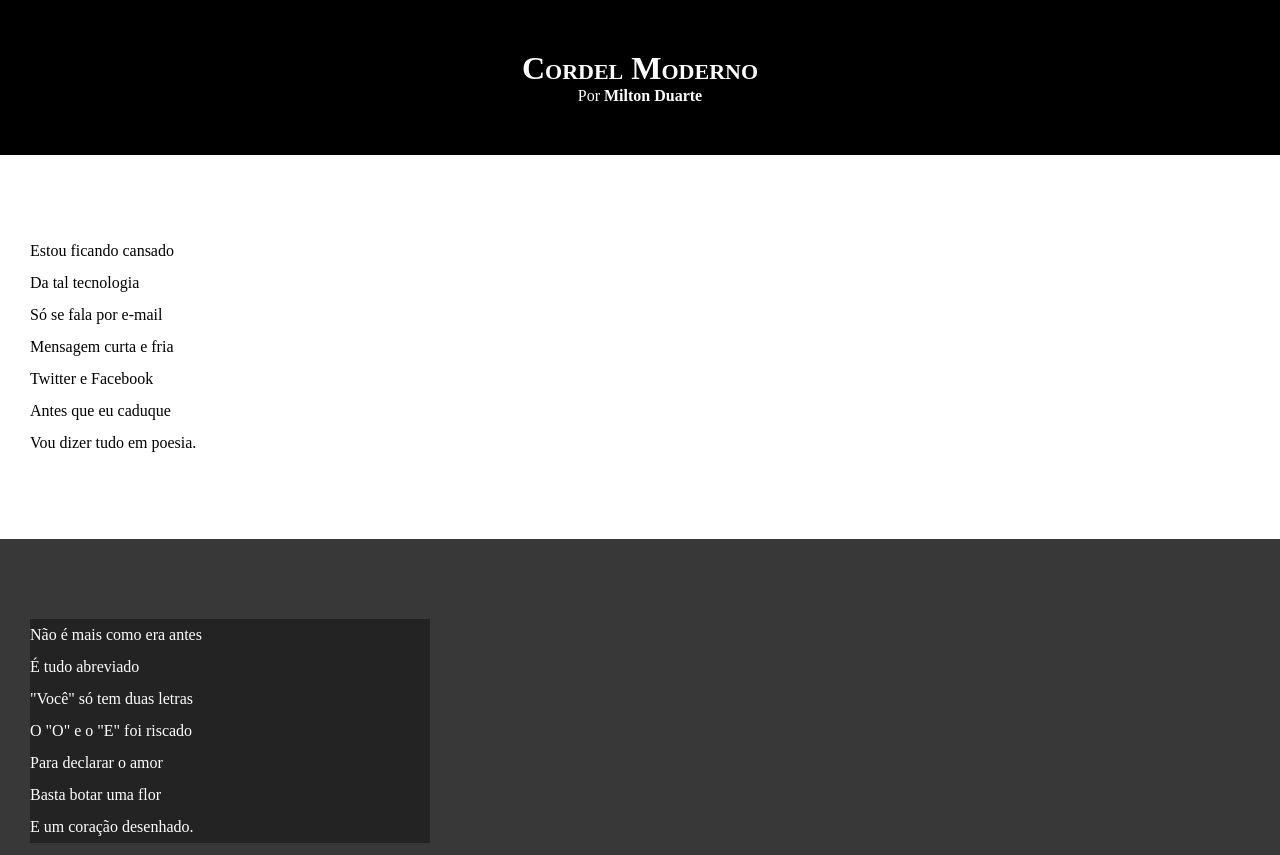
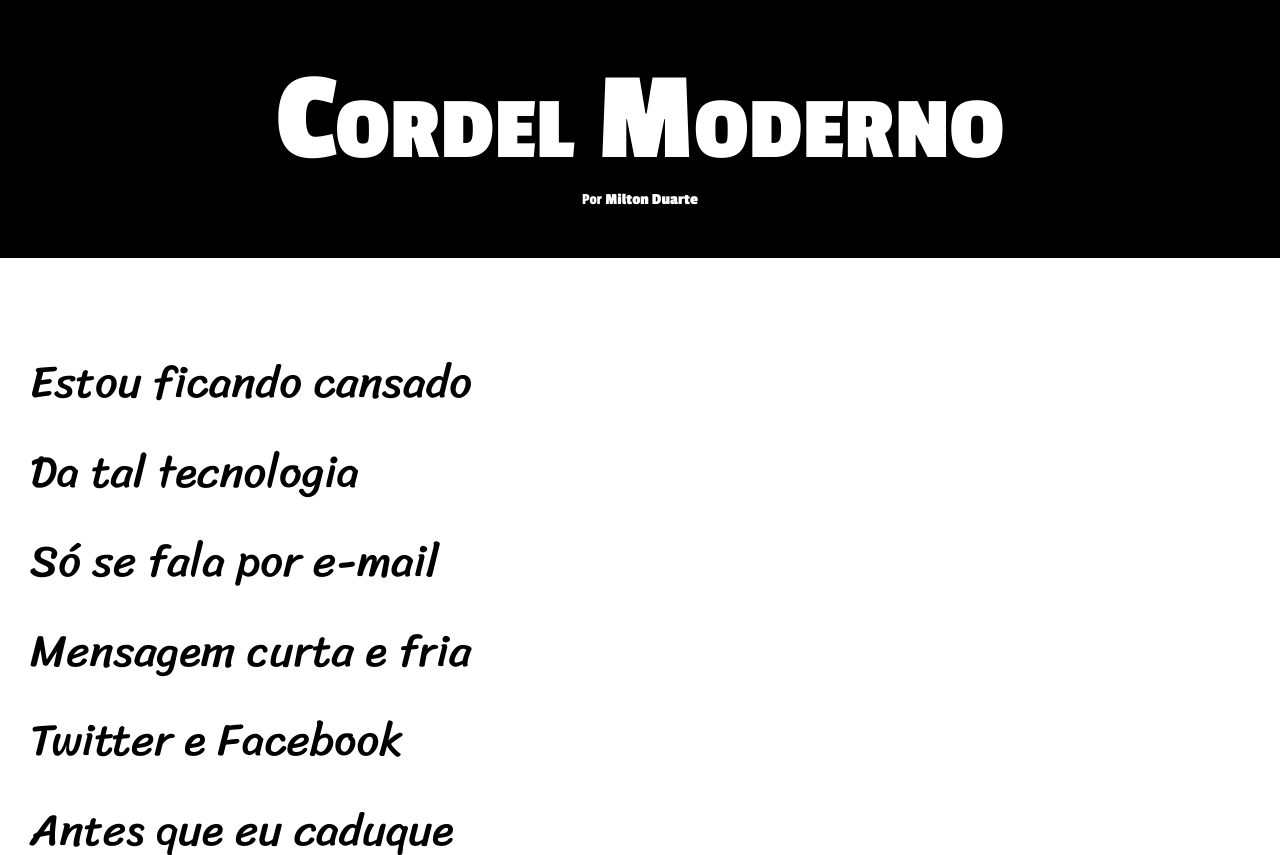
Before and after one commit to pedroandrecode/html-css, a plain HTML site: page desafios/012/imagens/index.html in a window 1280 px wide. Shown: the top 855 px of the page. Drawn offline with Linux system fonts and the light colour scheme.

Commit message:
atualizei dos estillos desafio 012

```diff
--- a/desafios/012/imagens/estilo/style.css
+++ b/desafios/012/imagens/estilo/style.css
@@ -1,4 +1,14 @@
 @charset "UTF-8";
+
+@import url('https://fonts.googleapis.com/css2?family=Passion+One:wght@400;700;900&family=Sriracha&display=swap');
+
+@import url('https://fonts.googleapis.com/css2?family=Sriracha&display=swap');
+
+:root {
+    --font1: Verdana, Tahoma, sans-serif;
+    --font2: "Passion One", serif;
+    --font3: "Sriracha", serif;
+}
 
 * {
     margin: 0px;
@@ -8,17 +18,20 @@
 html, body {
     min-height: 100vh;
     background-color: darkgray;
+    font-family: var(--font1);
 }
 
 header {
     background-color: black;
     color: white;
     text-align: center;
+    font-family: var(--font2);
 }
 
 header > h1 {
     padding-top: 50px;
     font-variant: small-caps;
+    font-size: 10vw;
 }
 
 header > p {
@@ -40,6 +53,8 @@ section {
     padding-bottom: 10vh;
     line-height: 2em;
     padding-left: 30px;
+    font-family: var(--font3);
+    font-size: 3.5vw;
 }
 
 section.normal {
@@ -52,9 +67,10 @@ section.imagem {
     color: white;
 }
 
-section.imagem > p{
+section.imagem > p {
+    display: inline-block;
+    padding: 5px;
     background-color: rgba(0, 0, 0, 0.384) ;
-    width: 400px;
 }
 
 footer {
```
